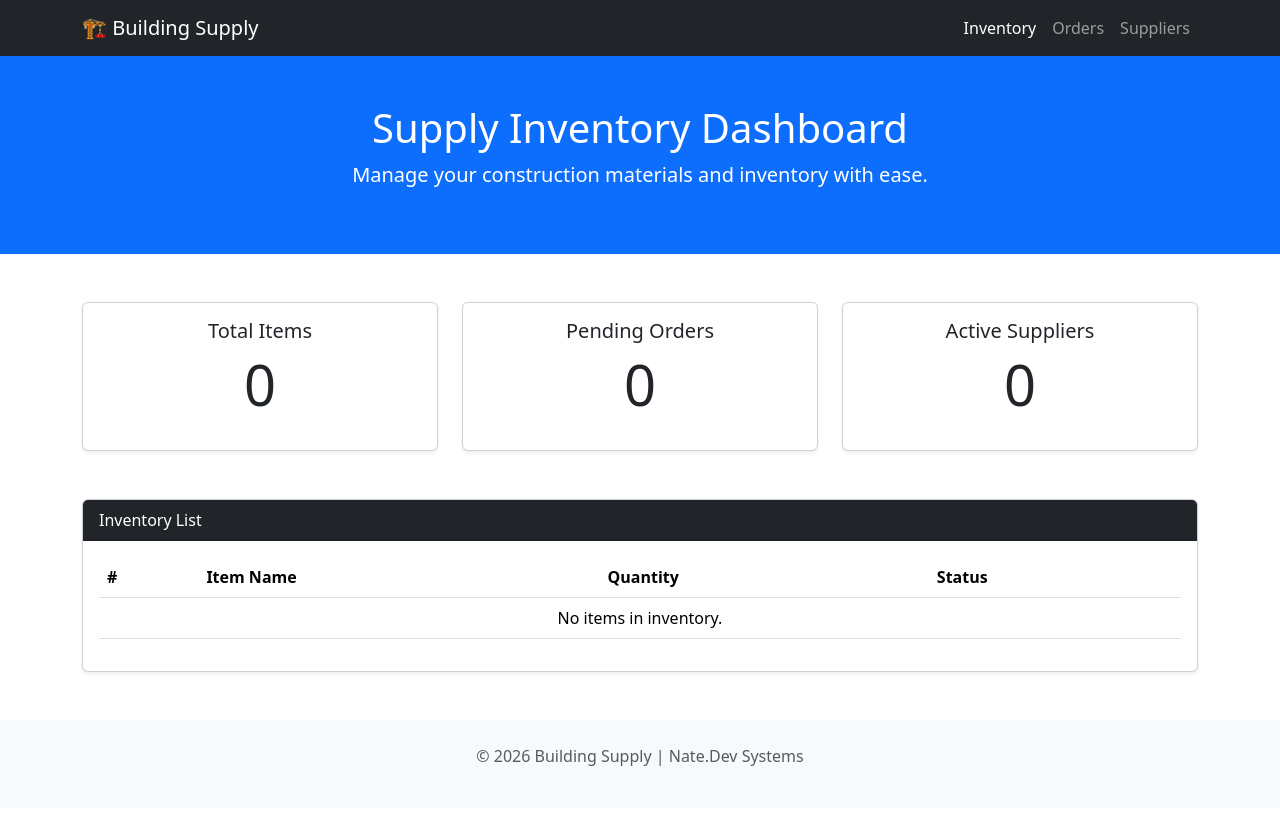
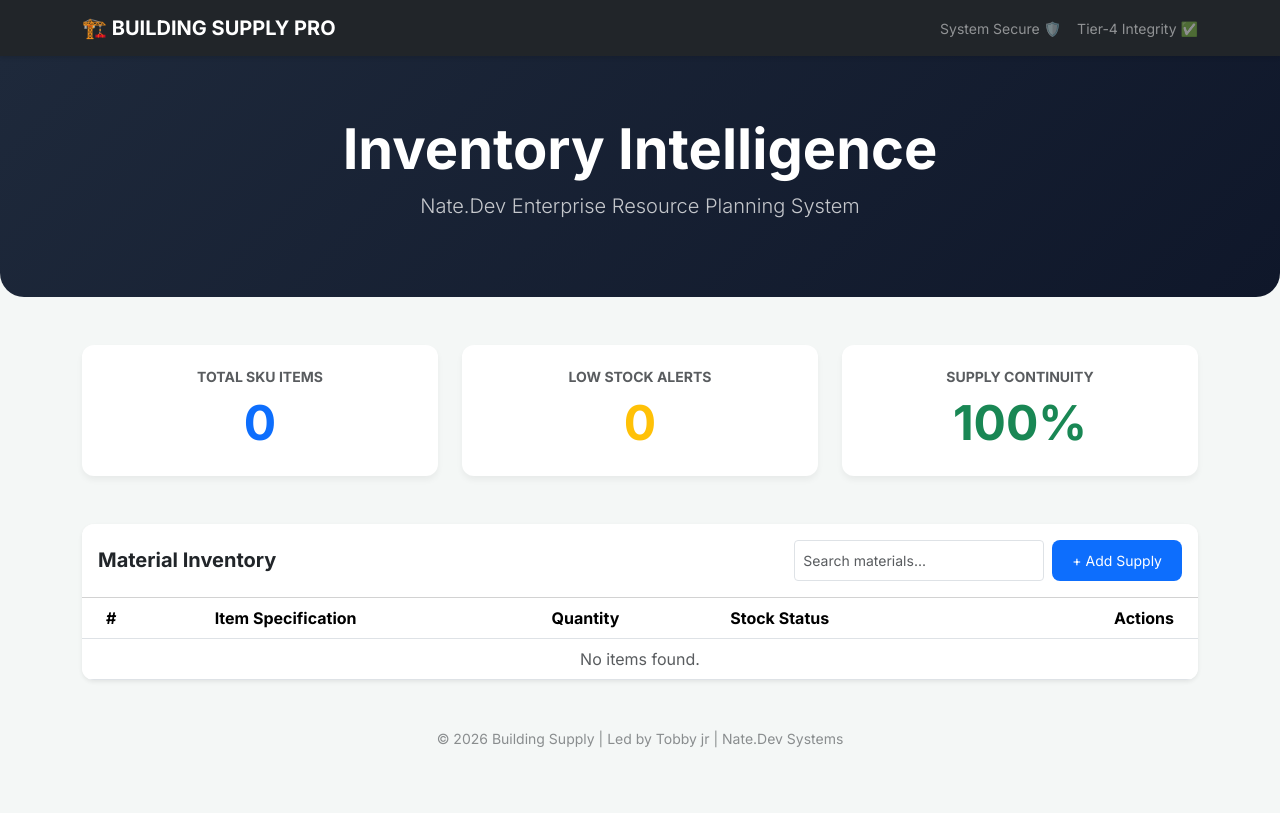
Before and after one commit to natnaelzeruaynom/building-supply, a website: page index.html in a window 1280 px wide. Drawn offline with nearby package versions, Linux system fonts and the light colour scheme.

Commit message:
Project Lead Update: Implement full CRUD inventory logic, search, and dynamic dashboard

```diff
--- a/index.html
+++ b/index.html
@@ -3,93 +3,134 @@
 <head>
     <meta charset="UTF-8">
     <meta name="viewport" content="width=device-width, initial-scale=1.0">
-    <title>Building Supply Management</title>
+    <title>Building Supply | Enterprise Dashboard</title>
     <link href="https://cdn.jsdelivr.net/npm/bootstrap@5.3.3/dist/css/bootstrap.min.css" rel="stylesheet">
+    <link rel="preconnect" href="https://fonts.googleapis.com">
+    <link rel="preconnect" href="https://fonts.gstatic.com" crossorigin>
+    <link href="https://fonts.googleapis.com/css2?family=Inter:wght@300;400;600;700&display=swap" rel="stylesheet">
+    <style>
+        body { font-family: 'Inter', sans-serif; background-color: #f4f7f6; }
+        .navbar { box-shadow: 0 2px 4px rgba(0,0,0,0.1); }
+        .card { border: none; border-radius: 12px; box-shadow: 0 4px 6px rgba(0,0,0,0.05); }
+        .btn-primary { background-color: #0d6efd; border: none; padding: 10px 20px; border-radius: 8px; }
+        .badge { padding: 8px 12px; border-radius: 6px; }
+        .hero-section { background: linear-gradient(135deg, #1e293b 0%, #0f172a 100%); color: white; border-radius: 0 0 24px 24px; padding: 60px 0; }
+    </style>
 </head>
 <body>
-    <nav class="navbar navbar-expand-lg navbar-dark bg-dark">
+    <nav class="navbar navbar-expand-lg navbar-dark bg-dark sticky-top">
         <div class="container">
-            <a class="navbar-brand" href="#">🏗️ Building Supply</a>
-            <button class="navbar-toggler" type="button" data-bs-toggle="collapse" data-bs-target="#navbarNav">
-                <span class="navbar-toggler-icon"></span>
-            </button>
-            <div class="collapse navbar-collapse" id="navbarNav">
-                <ul class="navbar-nav ms-auto">
-                    <li class="nav-item"><a class="nav-link active" href="#">Inventory</a></li>
-                    <li class="nav-item"><a class="nav-link" href="#">Orders</a></li>
-                    <li class="nav-item"><a class="nav-link" href="#">Suppliers</a></li>
-                </ul>
+            <a class="navbar-brand fw-bold" href="#">🏗️ BUILDING SUPPLY PRO</a>
+            <div class="d-flex align-items-center text-white-50 small">
+                <span class="me-3">System Secure 🛡️</span>
+                <span>Tier-4 Integrity ✅</span>
             </div>
         </div>
     </nav>
 
-    <header class="bg-primary text-white text-center py-5">
+    <header class="hero-section text-center mb-5">
         <div class="container">
-            <h1>Supply Inventory Dashboard</h1>
-            <p class="lead">Manage your construction materials and inventory with ease.</p>
+            <h1 class="display-4 fw-bold">Inventory Intelligence</h1>
+            <p class="lead opacity-75">Nate.Dev Enterprise Resource Planning System</p>
         </div>
     </header>
 
-    <main class="container my-5">
-        <div class="row">
+    <main class="container">
+        <!-- Summary Stats -->
+        <div class="row mb-5">
             <div class="col-md-4">
-                <div class="card mb-4 shadow-sm">
-                    <div class="card-body text-center">
-                        <h5 class="card-title">Total Items</h5>
-                        <p class="display-4">0</p>
-                    </div>
+                <div class="card p-4 text-center h-100">
+                    <h6 class="text-muted text-uppercase fw-bold small mb-2">Total SKU Items</h6>
+                    <p class="display-5 fw-bold mb-0 text-primary" id="total-items-count">0</p>
                 </div>
             </div>
             <div class="col-md-4">
-                <div class="card mb-4 shadow-sm">
-                    <div class="card-body text-center">
-                        <h5 class="card-title">Pending Orders</h5>
-                        <p class="display-4">0</p>
-                    </div>
+                <div class="card p-4 text-center h-100">
+                    <h6 class="text-muted text-uppercase fw-bold small mb-2">Low Stock Alerts</h6>
+                    <p class="display-5 fw-bold mb-0 text-warning">0</p>
                 </div>
             </div>
             <div class="col-md-4">
-                <div class="card mb-4 shadow-sm">
-                    <div class="card-body text-center">
-                        <h5 class="card-title">Active Suppliers</h5>
-                        <p class="display-4">0</p>
-                    </div>
+                <div class="card p-4 text-center h-100">
+                    <h6 class="text-muted text-uppercase fw-bold small mb-2">Supply Continuity</h6>
+                    <p class="display-5 fw-bold mb-0 text-success">100%</p>
                 </div>
             </div>
         </div>
 
-        <div class="row mt-4">
-            <div class="col-12">
-                <div class="card shadow-sm">
-                    <div class="card-header bg-dark text-white">Inventory List</div>
-                    <div class="card-body">
-                        <table class="table table-hover">
-                            <thead>
+        <!-- Inventory Management Section -->
+        <div class="card shadow-sm overflow-hidden">
+            <div class="card-header bg-white py-3 d-flex justify-content-between align-items-center">
+                <h5 class="mb-0 fw-bold">Material Inventory</h5>
+                <div class="d-flex gap-2">
+                    <input type="text" id="inventory-search" class="form-control form-control-sm" placeholder="Search materials..." style="width: 250px;">
+                    <button class="btn btn-primary btn-sm" data-bs-toggle="modal" data-bs-target="#addItemModal">+ Add Supply</button>
+                </div>
+            </div>
+            <div class="card-body p-0">
+                <div class="table-responsive">
+                    <table class="table table-hover mb-0 align-middle">
+                        <thead class="bg-light">
                             <tr>
-                                    <th>#</th>
-                                    <th>Item Name</th>
+                                <th class="px-4">#</th>
+                                <th>Item Specification</th>
                                 <th>Quantity</th>
-                                    <th>Status</th>
+                                <th>Stock Status</th>
+                                <th class="text-end px-4">Actions</th>
                             </tr>
                         </thead>
-                            <tbody>
-                                <tr>
-                                    <td colspan="4" class="text-center">No items in inventory.</td>
-                                </tr>
+                        <tbody id="inventory-body">
+                            <!-- Dynamic Content -->
                         </tbody>
                     </table>
                 </div>
             </div>
         </div>
-        </div>
     </main>
 
-    <footer class="bg-light text-center py-4 mt-auto">
-        <div class="container">
-            <p class="text-muted">&copy; 2026 Building Supply | Nate.Dev Systems</p>
+    <!-- Add Item Modal -->
+    <div class="modal fade" id="addItemModal" tabindex="-1">
+        <div class="modal-dialog modal-dialog-centered">
+            <div class="modal-content border-0 shadow">
+                <div class="modal-header bg-dark text-white">
+                    <h5 class="modal-title fw-bold">Log New Supply</h5>
+                    <button type="button" class="btn-close btn-close-white" data-bs-dismiss="modal"></button>
                 </div>
+                <form id="add-item-form">
+                    <div class="modal-body p-4">
+                        <div class="mb-3">
+                            <label class="form-label small fw-bold text-muted">Item Name</label>
+                            <input type="text" id="item-name" class="form-control rounded-3" required placeholder="e.g. Portland Cement">
+                        </div>
+                        <div class="row">
+                            <div class="col-md-6 mb-3">
+                                <label class="form-label small fw-bold text-muted">Initial Quantity</label>
+                                <input type="number" id="item-quantity" class="form-control rounded-3" required min="1">
+                            </div>
+                            <div class="col-md-6 mb-3">
+                                <label class="form-label small fw-bold text-muted">Initial Status</label>
+                                <select id="item-status" class="form-select rounded-3">
+                                    <option value="In Stock">In Stock</option>
+                                    <option value="Low Stock">Low Stock</option>
+                                    <option value="Ordered">Ordered</option>
+                                </select>
+                            </div>
+                        </div>
+                    </div>
+                    <div class="modal-footer border-0 p-4 pt-0">
+                        <button type="button" class="btn btn-light" data-bs-dismiss="modal">Cancel</button>
+                        <button type="submit" class="btn btn-primary px-4">Initialize Stock</button>
+                    </div>
+                </form>
+            </div>
+        </div>
+    </div>
+
+    <footer class="text-center py-5 opacity-50">
+        <p class="small">&copy; 2026 Building Supply | Led by Tobby jr | Nate.Dev Systems</p>
     </footer>
 
     <script src="https://cdn.jsdelivr.net/npm/bootstrap@5.3.3/dist/js/bootstrap.bundle.min.js"></script>
+    <script src="src/js/app.js"></script>
 </body>
 </html>
--- /dev/null
+++ b/src/js/app.js
@@ -0,0 +1,101 @@
+/**
+ * Building Supply Management System
+ * Core Frontend Logic (Phase 1: LocalStorage)
+ */
+
+class InventoryManager {
+    constructor() {
+        this.items = JSON.parse(localStorage.getItem('building_inventory')) || [];
+        this.init();
+    }
+
+    init() {
+        this.render();
+        this.attachEventListeners();
+    }
+
+    save() {
+        localStorage.setItem('building_inventory', JSON.stringify(this.items));
+        this.render();
+    }
+
+    addItem(name, quantity, status) {
+        const item = {
+            id: Date.now(),
+            name,
+            quantity: parseInt(quantity),
+            status,
+            date: new Date().toLocaleDateString()
+        };
+        this.items.push(item);
+        this.save();
+    }
+
+    deleteItem(id) {
+        this.items = this.items.filter(item => item.id !== id);
+        this.save();
+    }
+
+    render(filter = '') {
+        const tbody = document.getElementById('inventory-body');
+        const totalItemsEl = document.getElementById('total-items-count');
+
+        if (!tbody) return;
+
+        tbody.innerHTML = '';
+        const filteredItems = this.items.filter(item =>
+            item.name.toLowerCase().includes(filter.toLowerCase())
+        );
+
+        if (filteredItems.length === 0) {
+            tbody.innerHTML = '<tr><td colspan="5" class="text-center text-muted">No items found.</td></tr>';
+        } else {
+            filteredItems.forEach((item, index) => {
+                const statusClass = item.status === 'In Stock' ? 'success' : 'warning';
+                tbody.innerHTML += `
+                    <tr>
+                        <td>${index + 1}</td>
+                        <td><strong>${item.name}</strong></td>
+                        <td>${item.quantity}</td>
+                        <td><span class="badge bg-${statusClass}">${item.status}</span></td>
+                        <td>
+                            <button class="btn btn-sm btn-outline-danger" onclick="inventory.deleteItem(${item.id})">Delete</button>
+                        </td>
+                    </tr>
+                `;
+            });
+        }
+
+        if (totalItemsEl) totalItemsEl.innerText = this.items.length;
+    }
+
+    attachEventListeners() {
+        const form = document.getElementById('add-item-form');
+        const searchInput = document.getElementById('inventory-search');
+
+        if (form) {
+            form.addEventListener('submit', (e) => {
+                e.preventDefault();
+                const name = document.getElementById('item-name').value;
+                const quantity = document.getElementById('item-quantity').value;
+                const status = document.getElementById('item-status').value;
+
+                this.addItem(name, quantity, status);
+                form.reset();
+
+                // Close modal (Bootstrap 5 way)
+                const modal = bootstrap.Modal.getInstance(document.getElementById('addItemModal'));
+                modal.hide();
+            });
+        }
+
+        if (searchInput) {
+            searchInput.addEventListener('input', (e) => {
+                this.render(e.target.value);
+            });
+        }
+    }
+}
+
+// Global instance for easy access from HTML
+const inventory = new InventoryManager();
```
Lines whose indentation alone changed are shown as unchanged.
